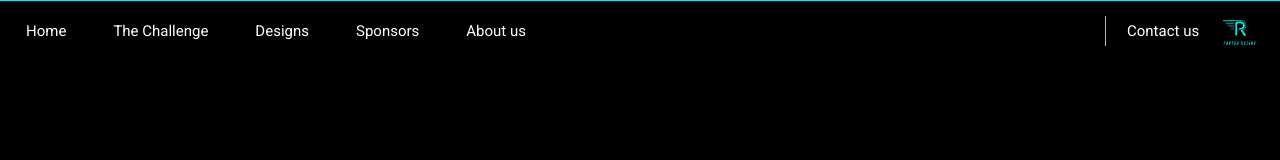
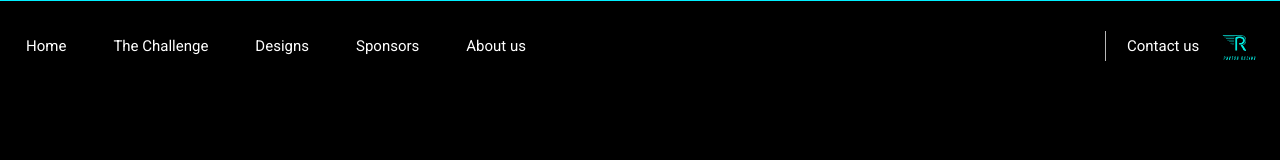
Before and after one commit to Mannyboy54311/Photon_Local, a plain HTML site: page designs.html in a window 1280 px wide. Shown: the top 160 px of the page. Drawn offline with nearby package versions, Linux system fonts and the light colour scheme.

Commit message:
Update header.css

```diff
--- a/styles/header.css
+++ b/styles/header.css
@@ -1,6 +1,6 @@
 .header {
   background-color: rgb(0, 0, 0);
-  height: 60px;
+  height: 90px;
   position: fixed;
   display: flex;
   top: 0px;
@@ -18,7 +18,6 @@
   align-items: center;
   background-color: none;
   z-index: 50;
-
 }
 
 .middle-section {
```
